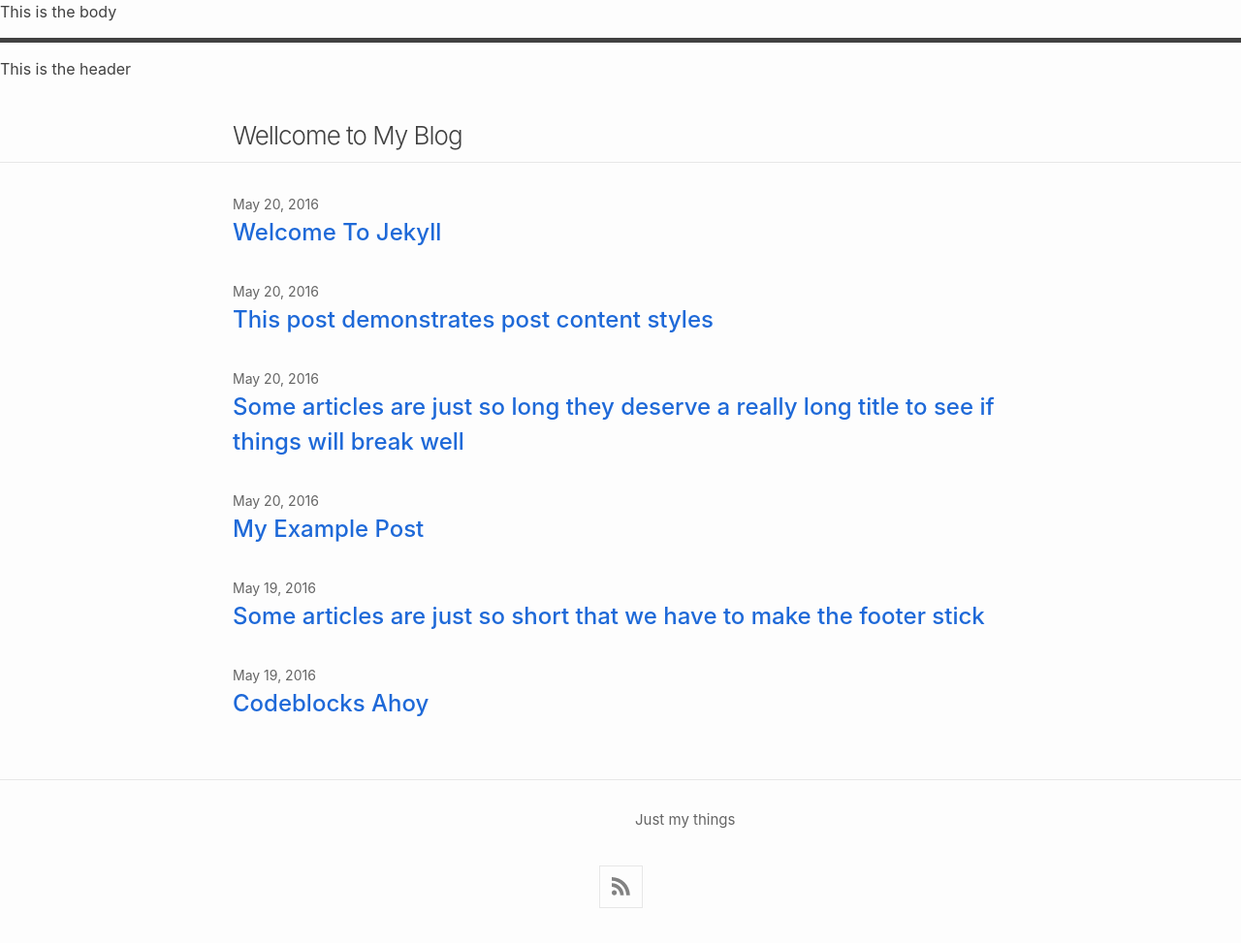
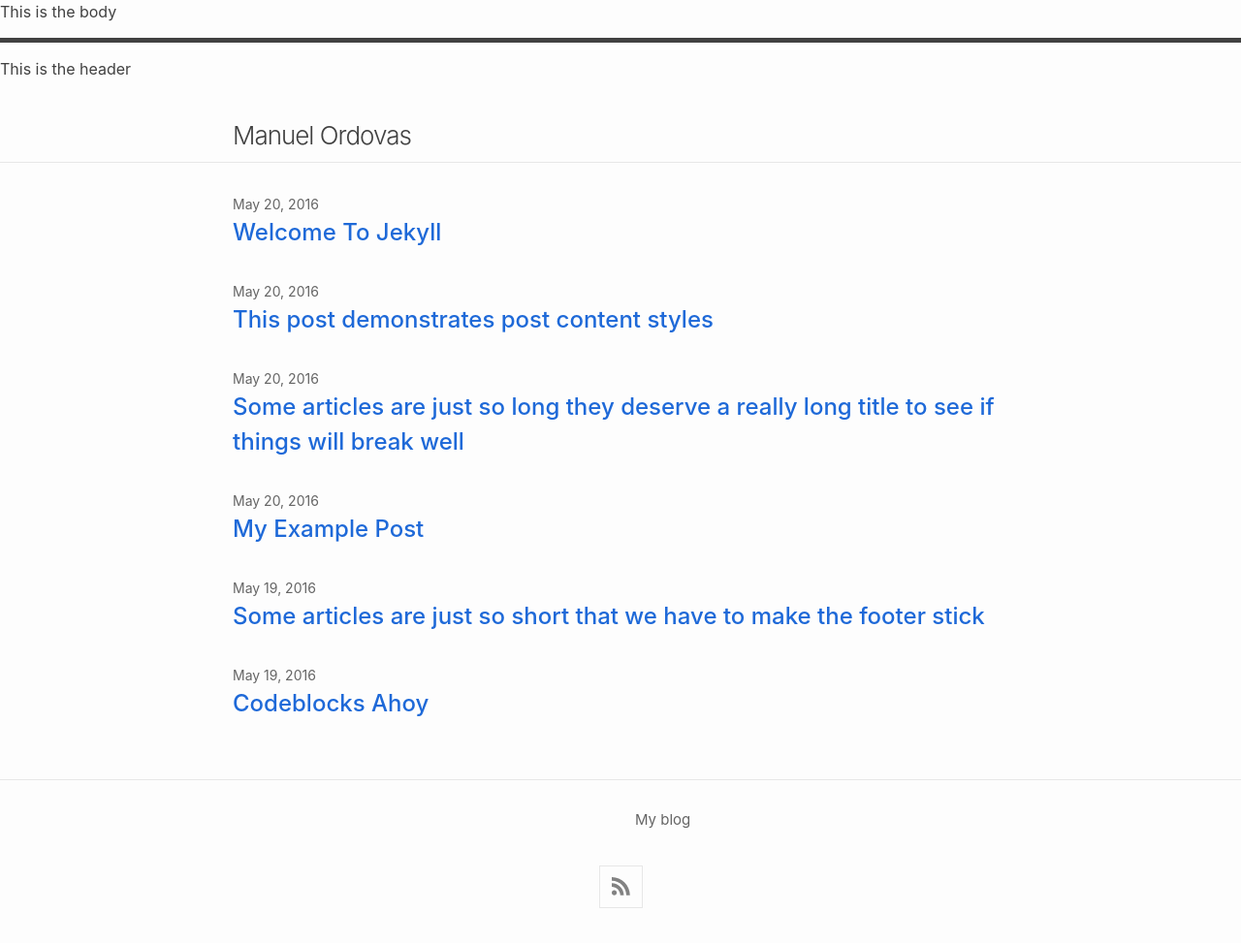
Before and after one commit to info-manuel/info-manuel.io, a Jekyll site: the page built from README.md, in a window 1280 px wide. Shown: the whole page at 97% size. Built offline with Jekyll 4.4.1, drawn with Linux system fonts in a browser that asks for light colours; our own code applies the rules of GitHub Pages for plain Markdown files; some of the changed lines change nothing that is shown.

Commit message:
Update _config.yml
Add user settings

```diff
--- a/_config.yml
+++ b/_config.yml
@@ -91,9 +91,16 @@
 #     part of social-links list.
 #   hide_site_feed_link: false
 
-title: Wellcome to My Blog
-description: Just my things
+# Site settings
+title: Manuel Ordovas
+description: My blog
 remote_theme: "jekyll/minima@1e8a445"
 plugins:
   - jekyll-feed
   - jekyll-seo-tag
+
+# User settings
+username: Manuel Ordovas
+user_description: I’m a curious, hands-on guy who loves learning about all sorts of things, especially in science and tech, and using that knowledge in practical ways. I’m comfortable coding in R, working through data and solving complex problems like they’re puzzles. At home, I enjoy tackling projects like plumbing, electrical work and masonry. Electronics are a big interest too—I’ve fixed several things for the satisfaction of it. I also enjoy forging, hammering metal into shape, and I spend time designing in 3D, printing my creations with a 3D printer, and sometimes sand casting them to make sturdy metal objects.
+user_title: Tinkerer
+email: info@manuelordovas.com
```
